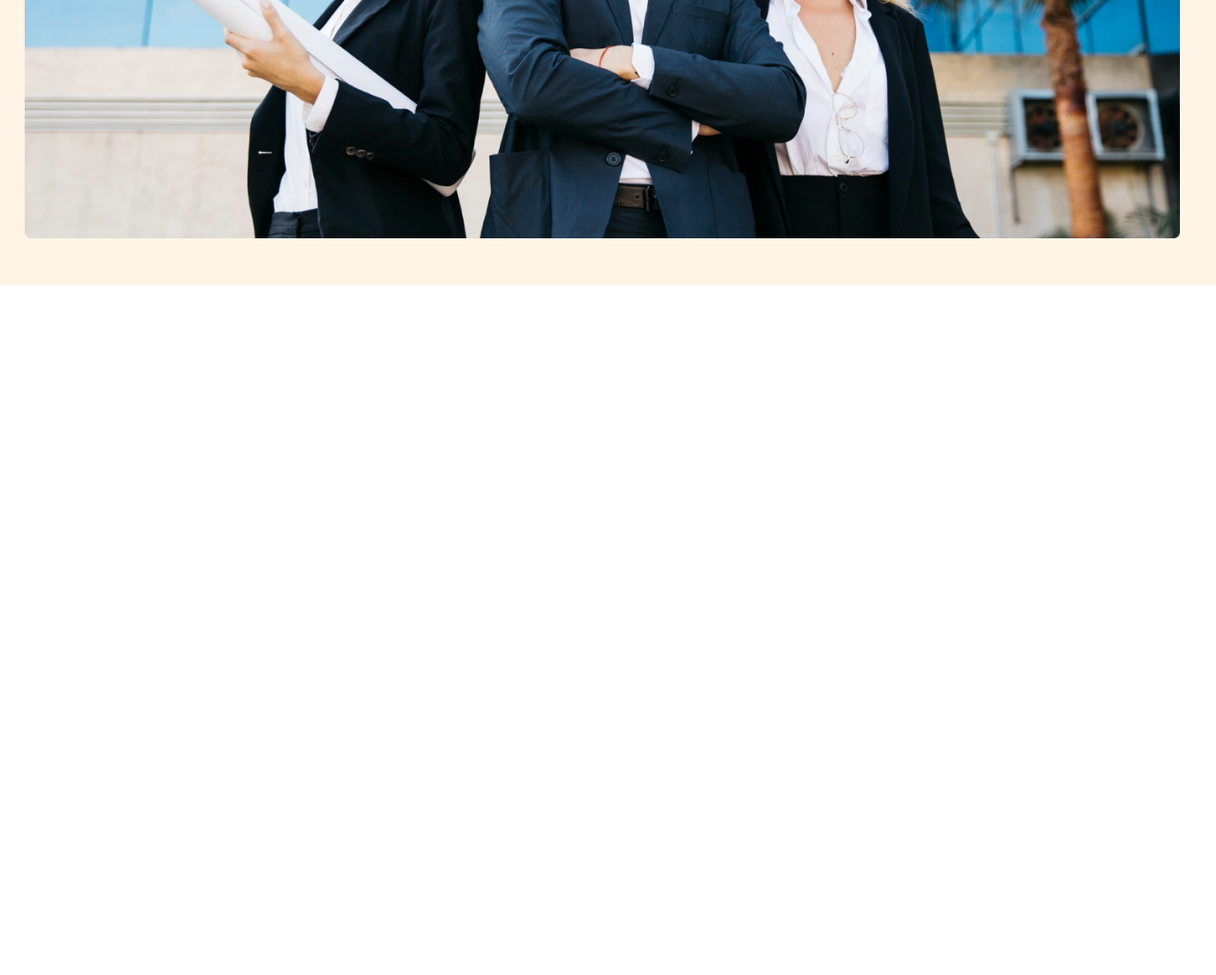
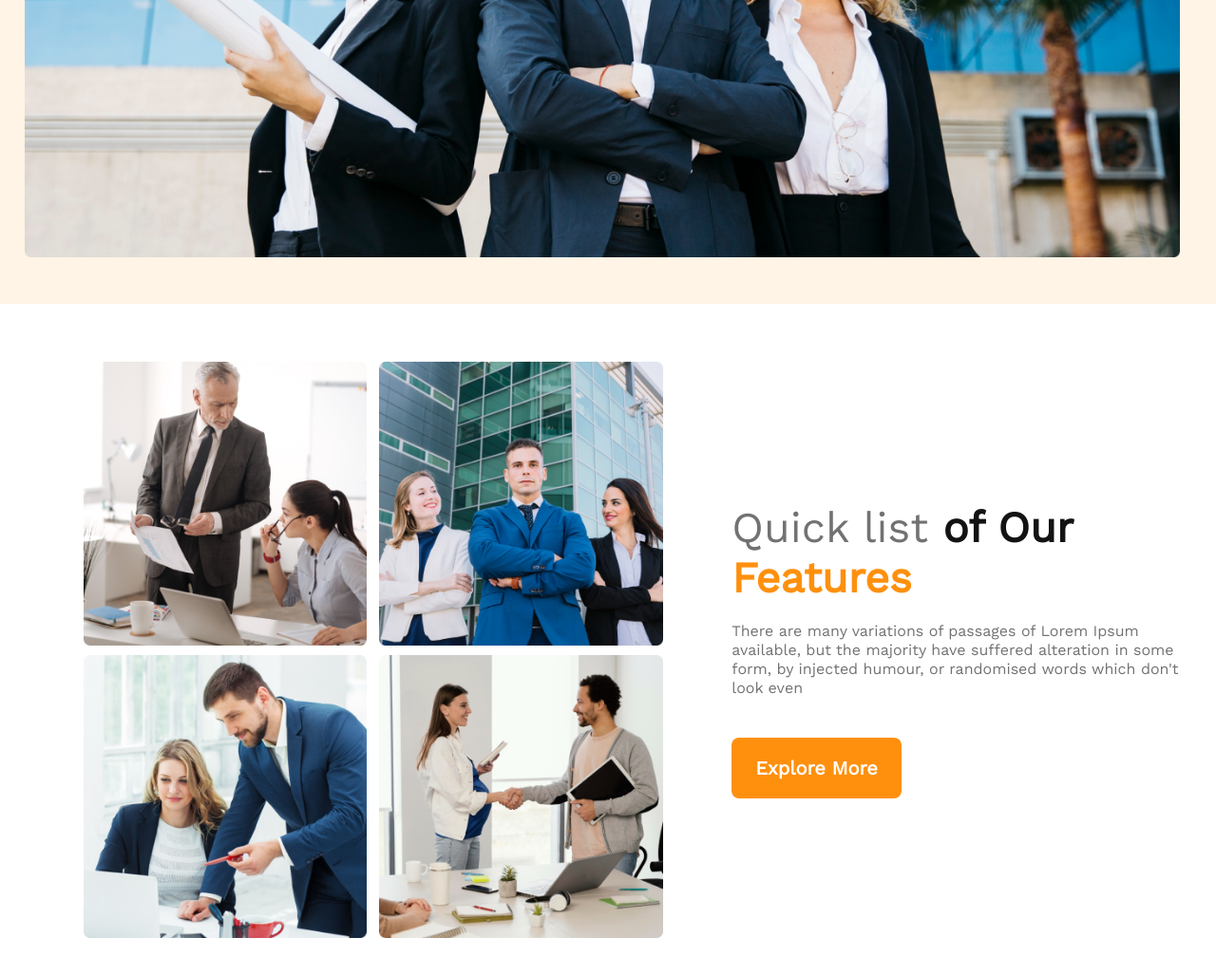
Before and after one commit to ProdipKumarShil/ph-assignment-02, a plain HTML site: page index.html in a window 1280 px wide. Shown: the part 827-1854 px from the top of the page at 95% size. Before the commit the page ends 1127 px from the top, so only its background shows below. Drawn offline with nearby package versions, Linux system fonts and the light colour scheme.

Commit message:
feature section added

```diff
--- a/index.html
+++ b/index.html
@@ -42,7 +42,19 @@
         </section>
     </header>
     <main>
-
+        <section class="feature-section full-width">
+            <div class="feature-imgs">
+                <img src="./images/team1.png" alt="" class="fluid-img">
+                <img src="./images/team2.png" alt="" class="fluid-img">
+                <img src="./images/team3.png" alt="" class="fluid-img">
+                <img src="./images/team4.png" alt="" class="fluid-img">
+            </div>
+            <div class="feature-content">
+                <h3 class="feature-title"><span class="span-1">Quick list</span><span class="span-2"> of Our </span><span class="span-3">Features</span></h3>
+                <p class="paragraph-text">There are many variations of passages of Lorem Ipsum available, but the majority have suffered alteration in some form, by injected humour, or randomised words which don't look even</p>
+                <button class="btn-primary">Explore More</button>
+            </div>
+        </section>
     </main>
 </body>
 
--- a/style.css
+++ b/style.css
@@ -9,6 +9,7 @@
     --primary: #FF900E;
     --secondary: rgba(255, 144, 14, 0.1);
     --dark: #131313;
+    --font-color: #727272;
 }
 .full-width{
     max-width: 1440px;
@@ -24,8 +25,9 @@
 .paragraph-text{
     font-size: 16px;
     font-weight: 400;
-    color: #727272;
+    color: var(--font-color);
     line-height: 20px;
+    margin: 20px auto;
 }
 .btn-primary{
     padding: 20px 25px;
@@ -35,8 +37,7 @@
     font-size: 20px;
     font-weight: 600;
     border-radius: 8px;
-    margin-top: 32px;
-    margin-left: 32px;
+    margin-top: 22px;
 }
 
 /* ----------------------------------------------------------------
@@ -85,8 +86,42 @@ a{
     margin-bottom: 45px;
 }
 
-
-
+/* feature section */
+.feature-section{
+    display: flex;
+    align-items: center;
+    flex-direction: row;
+}
+.feature-imgs{
+    margin: 61px;
+    display: grid;
+    grid-template-columns: repeat(2, 1fr);
+    row-gap: 10px;
+    column-gap: 10px;
+}
+.feature-content{
+    width: 537px;
+    margin: auto 10px;
+}
+/* .feature-content p{
+    margin: 20px 0;
+} */
+.span-1, .span-2, .span-3{
+    font-size: 45px;
+}
+.span-1{
+    font-weight: 300;
+    color: var(--font-color);
+}
+.span-2{
+    color: var(--dark);
+}
+.span-3{
+    color: var(--primary);
+}
+.span-2, .span-3{
+    font-weight: 900;
+}
 /* ----------------------------------------------------------------
                         Media query
  ---------------------------------------------------------------- */
@@ -99,4 +134,11 @@ a{
     .banner-content{
         width: auto;
     }
+    /* feature section */
+    .feature-section{
+        flex-direction: column;
+    }
+    .feature-content{
+        text-align: center;
+    }
  }
```
